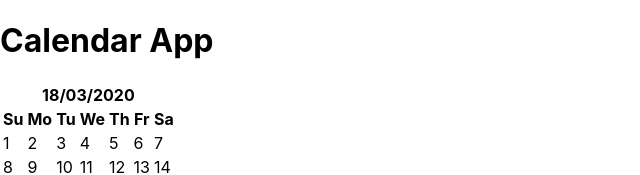
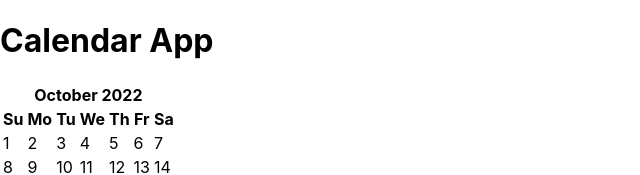
Before and after one commit to aktech27/react-ts-calendar, a React (Create React App) app: page / in a window 1280 px wide. Shown: the top 175 px of the page, without its empty margins (0-640 px from the left). Built offline with nearby package versions, Linux system fonts and the light colour scheme.

Commit message:
Made month and year dynamic based on prop

```diff
--- a/src/App.tsx
+++ b/src/App.tsx
@@ -4,7 +4,7 @@ function App() {
   return (
     <div className="App">
       <h1>Calendar App</h1>
-      <Calendar date="18/03/2020" />
+      <Calendar date="3/10/2022" />
     </div>
   );
 }
--- a/src/components/Calendar.tsx
+++ b/src/components/Calendar.tsx
@@ -1,9 +1,29 @@
+import { useEffect, useState } from "react";
+
 export default function Calendar({ date }: { date: string }): JSX.Element {
+  const [tableHeading, setTableHeading] = useState<string>("");
+
+  const getMonthAndYear = (year: string, month: string): string => {
+    let dateObject = new Date(parseInt(year), parseInt(month) - 1); //month starts from 0
+
+    let monthAndYear = new Intl.DateTimeFormat("default", {
+      month: "long",
+      year: "numeric",
+    }).format(dateObject);
+
+    return monthAndYear;
+  };
+
+  useEffect(() => {
+    const [dd, mm, yyyy] = date.split("/");
+    setTableHeading(getMonthAndYear(yyyy, mm));
+  }, [date]);
+
   return (
     <table>
       <thead>
         <tr>
-          <th colSpan={7}>{date}</th>
+          <th colSpan={7}>{tableHeading}</th>
         </tr>
         <tr>
           <th>Su</th>
```
